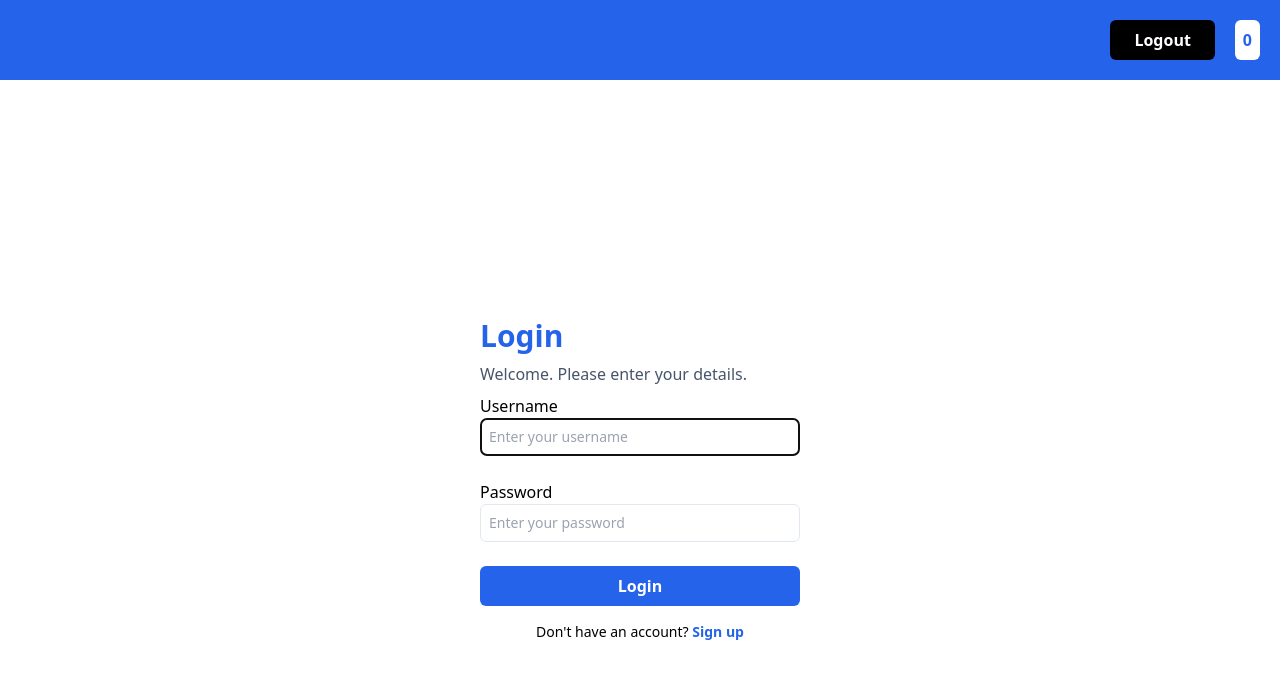
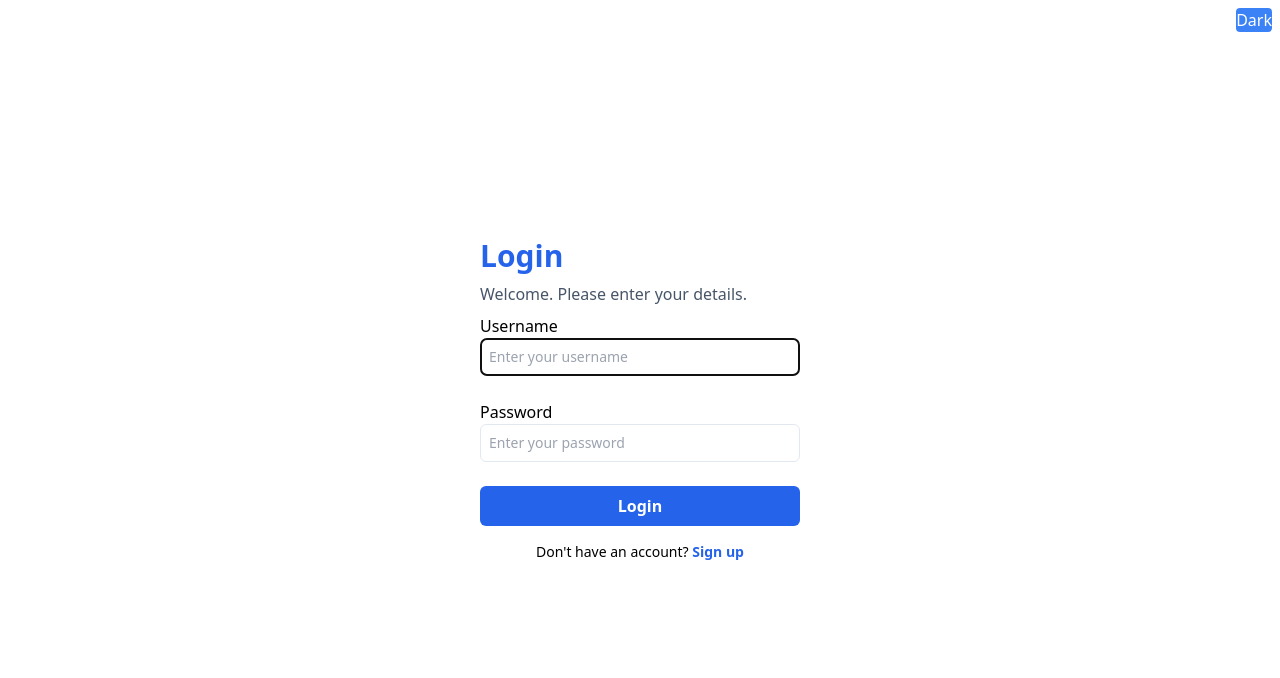
Before and after one commit to ikhlasrama16/react-learn, a React (Vite) app: page / in a window 1280 px wide. Shown: the top 678 px of the page. Built offline with nearby package versions, Linux system fonts and the light colour scheme; sample sign-in values are in the browser's storage.

Commit message:
useContext

```diff
--- a/components/Layouts/AuthLayouts.jsx
+++ b/components/Layouts/AuthLayouts.jsx
@@ -1,10 +1,20 @@
+import { useContext } from "react"
 import { Link } from "react-router-dom"
+import { DarkMode } from "../../src/context/DarkMode"
+import Button from "../Elements/Button"
 
 const AuthLayouts = (props) =>{
   const {children, title, type} = props
+  const {isDarkMode, setIsDarkMode} = useContext(DarkMode)
+  {
+    console.log(isDarkMode)
+  }
   return(
-    <div className="flex justify-center min-h-screen items-center">
+    <div className={`flex justify-center min-h-screen items-center ${isDarkMode ? 'bg-slate-900 text-white' : 'bg-white'}`}>
       <div className="w-full max-w-xs">
+        <button className="absolute top-2 right-2 bg-blue-500 text-white rounded" onClick={() => setIsDarkMode(!isDarkMode)}>
+          {isDarkMode ? 'Light' : 'Dark'}
+        </button>
         <h1 className="text-3xl font-bold mb-2 text-blue-600">{title}</h1>
         <p className="text-medium mb-2 text-slate-600">
           Welcome. Please enter your details.
--- a/components/Layouts/Navbar.jsx
+++ b/components/Layouts/Navbar.jsx
@@ -1,7 +1,8 @@
-import { useEffect, useState } from "react";
+import { useEffect, useState, useContext } from "react";
 import { useLogin } from "../../src/hooks/useLogin"
 import Button from "../Elements/Button";
 import { useSelector } from "react-redux";
+import { DarkMode } from "../../src/context/DarkMode"
 
 const Navbar =() =>{
   const handleLogout = () =>{
@@ -11,6 +12,7 @@ const Navbar =() =>{
   const username = useLogin()
   const cart = useSelector((state) => state.cart.data)
   const [totalCart, setTotalCart] = useState(0)
+  const {isDarkMode, setIsDarkMode} = useContext(DarkMode)
   useEffect(()=>{
     const sum = cart.reduce((acc, item) =>{
       return acc + item.qty
@@ -19,10 +21,22 @@ const Navbar =() =>{
   },[cart])
 
   return (
-    <div className="text-medium font-semibold bg-blue-600 text-white p-5 flex justify-end items-center">
+    <div className={`text-medium font-semibold bg-blue-600 text-white p-5 flex justify-end items-center`}>
       <a href="/profile">{username}</a>
-      <Button variant="transition-all duration-300 ease-in-out bg-black text-white hover:bg-white hover:text-blue-600 ml-10" onClick={handleLogout} >Logout</Button>
-      <div className="flex items-center ml-5 p-2 rounded-md bg-white text-blue-600">{totalCart}</div>
+      <Button
+      variant="transition-all duration-300 ease-in-out bg-black text-white hover:bg-white hover:text-blue-600 ml-10"
+      onClick={handleLogout}>
+        Logout
+      </Button>
+      <div
+      className="flex items-center ml-5 p-2 rounded-md bg-white text-blue-600">
+        {totalCart}
+      </div>
+      <Button
+      variant="transition-all duration-300 ease-in-out bg-black text-white hover:bg-white hover:text-blue-600 ml-10"
+      onClick={() => setIsDarkMode(!isDarkMode)}>
+        {isDarkMode ? 'Light' : 'Dark'}
+      </Button>
     </div>
   )
 }
--- a/package.json
+++ b/package.json
@@ -20,7 +20,7 @@
     "redux": "^5.0.1"
   },
   "devDependencies": {
-    "@types/react": "^18.2.55",
+    "@types/react": "^18.2.60",
     "@types/react-dom": "^18.2.19",
     "@vitejs/plugin-react": "^4.2.1",
     "autoprefixer": "^10.4.17",
--- a/src/Pages/products.jsx
+++ b/src/Pages/products.jsx
@@ -1,9 +1,10 @@
-import { Fragment, useEffect, useState } from "react"
+import { Fragment, useEffect, useState, useContext } from "react"
 import CardProduct from "../../components/Fragments/CardProduct"
 import {getProdudcts} from "../services/product.services"
 import { useLogin } from "../hooks/useLogin"
 import TableCart from "../../components/Fragments/TableCart"
 import Navbar from "../../components/Layouts/Navbar"
+import { DarkMode } from "../../src/context/DarkMode"
 
 const ProductsPage = () =>{
   useLogin()
@@ -14,10 +15,11 @@ const ProductsPage = () =>{
       setProducts(data)
     })
   }, [])
-
+  const {isDarkMode, setIsDarkMode} = useContext(DarkMode)
   return(
     <Fragment>
-      <div className="flex justify-center mt-10">
+      <Navbar></Navbar>
+      <div className={`flex justify-center py-10 ${isDarkMode ? 'bg-slate-900 text-white' : 'bg-white'}`}>
         <div className="w-4/6 flex flex-wrap ">
           {products.length > 0 &&
           products.map((product) =>
--- /dev/null
+++ b/src/context/DarkMode.jsx
@@ -0,0 +1,16 @@
+import { createContext, useState } from "react";
+
+const DarkModeContext = createContext();
+
+const DarkModeContextProvider = ({children}) =>{
+  const [isDarkMode, setIsDarkMode] = useState(false);
+
+  return (
+    <DarkModeContext.Provider value={{isDarkMode, setIsDarkMode}}>
+      {children}
+    </DarkModeContext.Provider>
+  )
+}
+
+export const DarkMode = DarkModeContext
+export default DarkModeContextProvider;
--- a/src/main.jsx
+++ b/src/main.jsx
@@ -10,7 +10,8 @@ import ProfilePage from './Pages/profile.jsx'
 import ProductDetailPage from './Pages/productdetail.jsx'
 import { Provider } from 'react-redux'
 import store from './redux/store'
-import Navbar from '../components/Layouts/Navbar'
+import DarkModeContextProvider from './context/DarkMode'
+
 
 const router = createBrowserRouter([
   {
@@ -43,8 +44,9 @@ const router = createBrowserRouter([
 ReactDOM.createRoot(document.getElementById('root')).render(
   <React.StrictMode>
     <Provider store={store}>
-      <Navbar/>
+      <DarkModeContextProvider>
       <RouterProvider router={router} />
+      </DarkModeContextProvider>
     </Provider>
 
   </React.StrictMode>,
```
Also changed, not shown: 1 other file (tests, documents, lock files or other folders).
